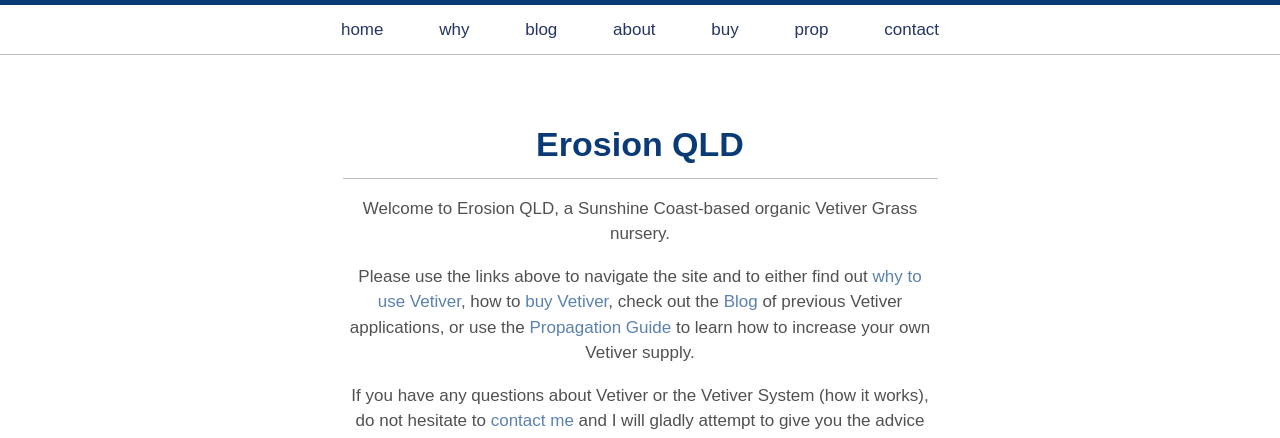
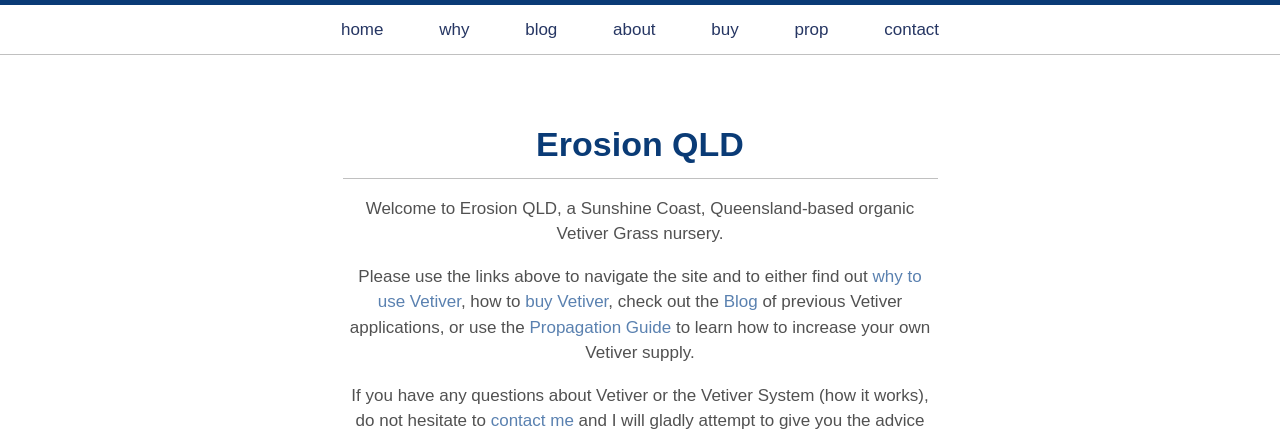
Before and after one commit to Tr33mo/tr33mo.github.io, a Jekyll site: the page built from index.html, in a window 1280 px wide. Shown: the top 438 px of the page. Built offline with Jekyll 4.4.1, drawn with Linux system fonts in a browser that asks for light colours; some of the changed text lies outside the part shown.

Commit message:
Update index.html

```diff
--- a/index.html
+++ b/index.html
@@ -14,7 +14,7 @@ title: Home
     </p>
 
     <p>
-		Welcome to Erosion QLD, a Sunshine Coast-based organic Vetiver Grass nursery.
+		Welcome to Erosion QLD, a Sunshine Coast, Queensland-based organic Vetiver Grass nursery.
 	</p>
 
 	<p>
```
Also changed, not shown: other parts of index.html (+1 -1 lines).
